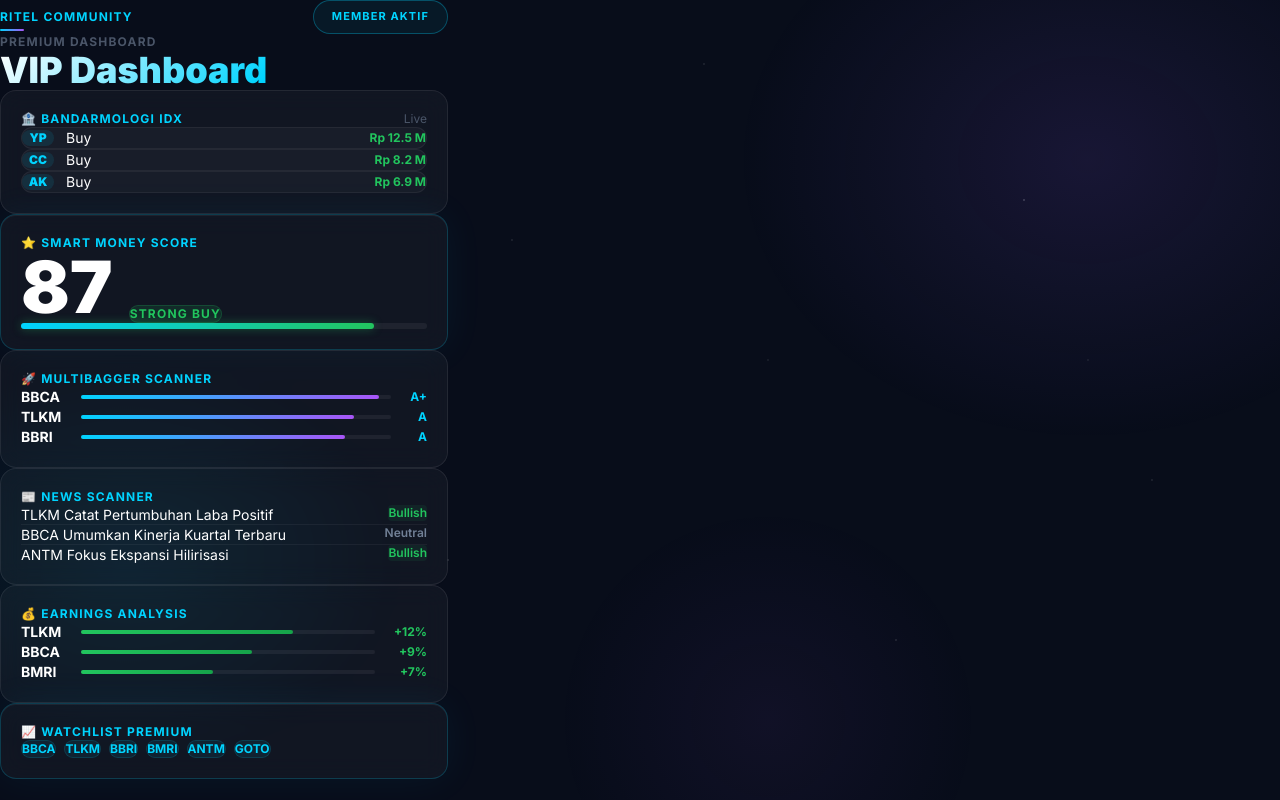
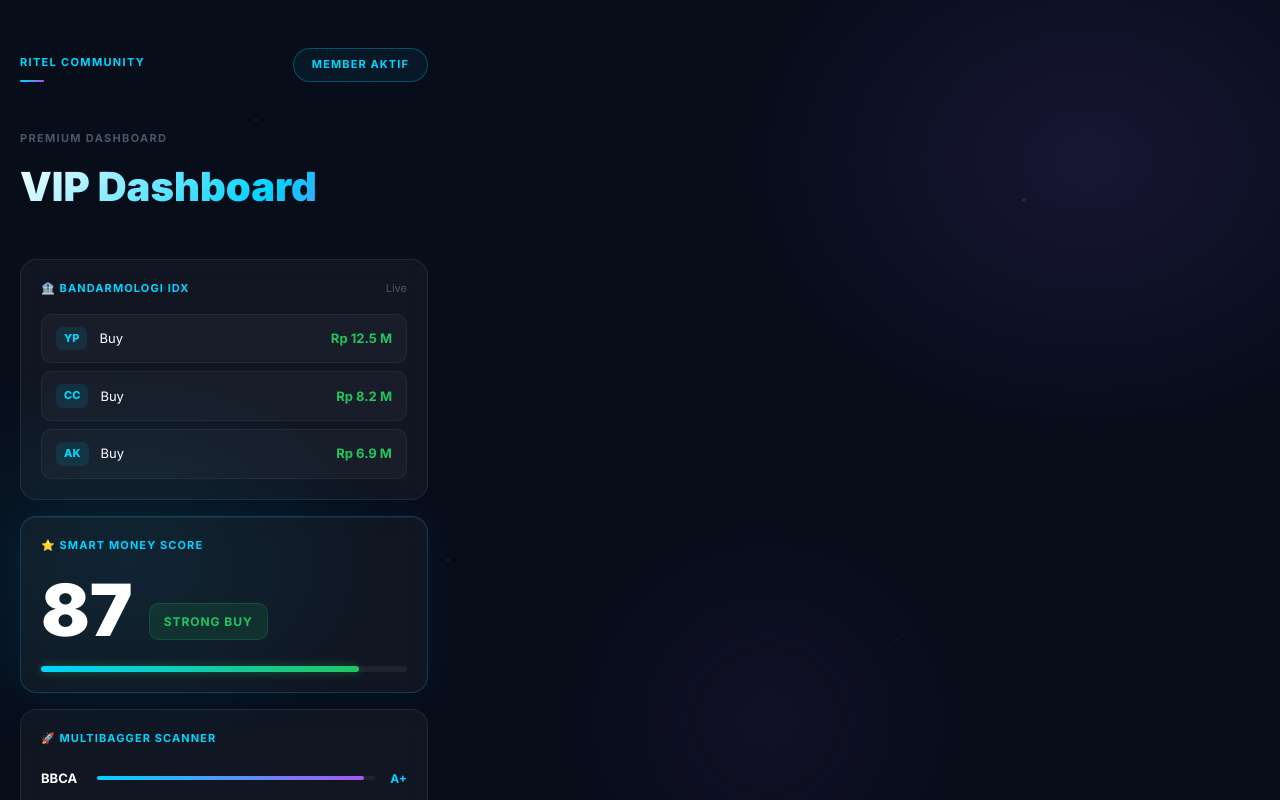
Before and after one commit to pediaboy/analisis, a Next.js app: page /dashboard in a window 1280 px wide. Shown: the top 800 px of the page. Built offline with nearby package versions, Linux system fonts and the light colour scheme.

Commit message:
fix spacing: proper padding & gaps — app/dashboard/page.tsx

```diff
--- a/app/dashboard/page.tsx
+++ b/app/dashboard/page.tsx
@@ -1,213 +1,185 @@
 export default async function DashboardPage() {
   return (
-    <main className="min-h-screen text-white max-w-md mx-auto px-5 pt-12 pb-12">
+    <main className="min-h-screen text-white max-w-md mx-auto" style={{ padding: "48px 20px 64px" }}>
 
       {/* NAV */}
-      <div className="flex items-center justify-between mb-12">
+      <div style={{ display: "flex", alignItems: "center", justifyContent: "space-between", marginBottom: "48px" }}>
         <div>
-          <span className="text-xs font-bold tracking-widest uppercase" style={{ color: "var(--cyan)" }}>
+          <span style={{ fontSize: "11px", fontWeight: 700, letterSpacing: "0.12em", textTransform: "uppercase", color: "var(--cyan)" }}>
             RITEL COMMUNITY
           </span>
-          <div className="w-6 h-0.5 mt-1 rounded-full" style={{ background: "linear-gradient(90deg, var(--cyan), var(--purple))" }} />
+          <div style={{ width: "24px", height: "2px", marginTop: "6px", borderRadius: "2px", background: "linear-gradient(90deg, var(--cyan), var(--purple))" }} />
         </div>
         <span className="pill">MEMBER AKTIF</span>
       </div>
 
       {/* HERO */}
-      <div className="mb-10">
-        <p className="text-xs font-bold tracking-widest uppercase mb-2" style={{ color: "var(--muted)" }}>
-          Premium Dashboard
-        </p>
-        <h1
-          className="text-4xl font-black"
-          style={{
-            background: "linear-gradient(135deg, #ffffff 0%, var(--cyan) 60%, var(--purple) 100%)",
-            WebkitBackgroundClip: "text",
-            WebkitTextFillColor: "transparent",
-            backgroundClip: "text",
-          }}
-        >
+      <div style={{ marginBottom: "40px" }}>
+        <span className="section-label">Premium Dashboard</span>
+        <h1 style={{
+          fontSize: "40px", fontWeight: 900, marginTop: "8px",
+          background: "linear-gradient(135deg, #ffffff 0%, var(--cyan) 60%, var(--purple) 100%)",
+          WebkitBackgroundClip: "text", WebkitTextFillColor: "transparent", backgroundClip: "text"
+        }}>
           VIP Dashboard
         </h1>
       </div>
 
-      <div className="space-y-4">
+      {/* CARDS */}
+      <div style={{ display: "flex", flexDirection: "column", gap: "16px" }}>
 
         {/* BANDARMOLOGI */}
-        <div className="glass p-5">
-          <div className="flex items-center justify-between mb-4">
-            <p className="text-xs font-bold tracking-widest uppercase" style={{ color: "var(--cyan)" }}>
+        <div className="glass">
+          <div style={{ display: "flex", alignItems: "center", justifyContent: "space-between", marginBottom: "16px" }}>
+            <span style={{ fontSize: "11px", fontWeight: 700, letterSpacing: "0.1em", textTransform: "uppercase", color: "var(--cyan)" }}>
               🏦 Bandarmologi IDX
-            </p>
-            <span className="text-xs" style={{ color: "var(--muted)" }}>Live</span>
+            </span>
+            <span style={{ fontSize: "11px", color: "var(--muted)" }}>Live</span>
           </div>
-          <div className="space-y-2">
+          <div style={{ display: "flex", flexDirection: "column", gap: "8px" }}>
             {[
-              { broker: "YP", action: "Buy", amount: "Rp 12.5 M", up: true },
-              { broker: "CC", action: "Buy", amount: "Rp 8.2 M", up: true },
-              { broker: "AK", action: "Buy", amount: "Rp 6.9 M", up: true },
+              { broker: "YP", action: "Buy", amount: "Rp 12.5 M" },
+              { broker: "CC", action: "Buy", amount: "Rp 8.2 M" },
+              { broker: "AK", action: "Buy", amount: "Rp 6.9 M" },
             ].map((b) => (
-              <div
-                key={b.broker}
-                className="flex items-center gap-3 px-3 py-2.5 rounded-xl"
-                style={{ background: "rgba(255,255,255,0.03)", border: "1px solid rgba(255,255,255,0.05)" }}
-              >
-                <span
-                  className="text-xs font-black px-2 py-0.5 rounded-lg w-8 text-center"
-                  style={{ background: "rgba(0,212,255,0.1)", color: "var(--cyan)" }}
-                >
-                  {b.broker}
-                </span>
-                <span className="text-sm text-white flex-1">{b.action}</span>
-                <span className="text-xs font-bold" style={{ color: "#22c55e" }}>{b.amount}</span>
+              <div key={b.broker} style={{
+                display: "flex", alignItems: "center", gap: "12px",
+                padding: "12px 14px", borderRadius: "10px",
+                background: "rgba(255,255,255,0.03)", border: "1px solid rgba(255,255,255,0.05)"
+              }}>
+                <span style={{
+                  fontSize: "11px", fontWeight: 800, padding: "3px 8px", borderRadius: "6px",
+                  background: "rgba(0,212,255,0.1)", color: "var(--cyan)", minWidth: "28px", textAlign: "center"
+                }}>{b.broker}</span>
+                <span style={{ fontSize: "13px", color: "white", flex: 1 }}>{b.action}</span>
+                <span style={{ fontSize: "13px", fontWeight: 700, color: "#22c55e" }}>{b.amount}</span>
               </div>
             ))}
           </div>
         </div>
 
         {/* SMART MONEY */}
-        <div className="glass-glow p-5">
-          <p className="text-xs font-bold tracking-widest uppercase mb-4" style={{ color: "var(--cyan)" }}>
+        <div className="glass-glow">
+          <span style={{ fontSize: "11px", fontWeight: 700, letterSpacing: "0.1em", textTransform: "uppercase", color: "var(--cyan)", display: "block", marginBottom: "20px" }}>
             ⭐ Smart Money Score
-          </p>
-          <div className="flex items-end gap-4 mb-4">
-            <span className="text-7xl font-black text-white leading-none">87</span>
-            <div className="pb-1">
-              <div
-                className="px-3 py-1.5 rounded-xl text-xs font-bold tracking-widest"
-                style={{ background: "rgba(34,197,94,0.12)", color: "#22c55e", border: "1px solid rgba(34,197,94,0.2)" }}
-              >
-                STRONG BUY
-              </div>
+          </span>
+          <div style={{ display: "flex", alignItems: "flex-end", gap: "16px", marginBottom: "20px" }}>
+            <span style={{ fontSize: "72px", fontWeight: 900, lineHeight: 1, color: "white" }}>87</span>
+            <div style={{ paddingBottom: "6px" }}>
+              <div style={{
+                padding: "8px 14px", borderRadius: "10px", fontSize: "12px", fontWeight: 700,
+                letterSpacing: "0.08em", background: "rgba(34,197,94,0.12)", color: "#22c55e",
+                border: "1px solid rgba(34,197,94,0.2)"
+              }}>STRONG BUY</div>
             </div>
           </div>
-          <div className="h-1.5 rounded-full" style={{ background: "rgba(255,255,255,0.06)" }}>
-            <div
-              className="h-full rounded-full"
-              style={{
-                width: "87%",
-                background: "linear-gradient(90deg, var(--cyan), #22c55e)",
-                boxShadow: "0 0 10px rgba(34,197,94,0.4)",
-              }}
-            />
+          <div style={{ height: "6px", borderRadius: "4px", background: "rgba(255,255,255,0.06)" }}>
+            <div style={{
+              width: "87%", height: "100%", borderRadius: "4px",
+              background: "linear-gradient(90deg, var(--cyan), #22c55e)",
+              boxShadow: "0 0 10px rgba(34,197,94,0.4)"
+            }} />
           </div>
         </div>
 
         {/* MULTIBAGGER */}
-        <div className="glass p-5">
-          <p className="text-xs font-bold tracking-widest uppercase mb-4" style={{ color: "var(--cyan)" }}>
+        <div className="glass">
+          <span style={{ fontSize: "11px", fontWeight: 700, letterSpacing: "0.1em", textTransform: "uppercase", color: "var(--cyan)", display: "block", marginBottom: "20px" }}>
             🚀 Multibagger Scanner
-          </p>
-          <div className="space-y-3">
+          </span>
+          <div style={{ display: "flex", flexDirection: "column", gap: "14px" }}>
             {[
               { kode: "BBCA", grade: "A+", pct: 96 },
               { kode: "TLKM", grade: "A", pct: 88 },
               { kode: "BBRI", grade: "A", pct: 85 },
             ].map((s) => (
-              <div key={s.kode} className="flex items-center gap-3">
-                <span className="font-bold text-white text-sm w-12">{s.kode}</span>
-                <div className="flex-1 h-1 rounded-full" style={{ background: "rgba(255,255,255,0.06)" }}>
-                  <div
-                    className="h-full rounded-full"
-                    style={{
-                      width: `${s.pct}%`,
-                      background: "linear-gradient(90deg, var(--cyan), var(--purple))",
-                    }}
-                  />
+              <div key={s.kode} style={{ display: "flex", alignItems: "center", gap: "12px" }}>
+                <span style={{ fontWeight: 700, color: "white", fontSize: "13px", minWidth: "44px" }}>{s.kode}</span>
+                <div style={{ flex: 1, height: "4px", borderRadius: "4px", background: "rgba(255,255,255,0.06)" }}>
+                  <div style={{
+                    width: `${s.pct}%`, height: "100%", borderRadius: "4px",
+                    background: "linear-gradient(90deg, var(--cyan), var(--purple))"
+                  }} />
                 </div>
-                <span className="text-xs font-bold w-6 text-right" style={{ color: "var(--cyan)" }}>
-                  {s.grade}
-                </span>
+                <span style={{ fontSize: "12px", fontWeight: 700, color: "var(--cyan)", minWidth: "20px", textAlign: "right" }}>{s.grade}</span>
               </div>
             ))}
           </div>
         </div>
 
         {/* NEWS */}
-        <div className="glass p-5">
-          <p className="text-xs font-bold tracking-widest uppercase mb-4" style={{ color: "var(--cyan)" }}>
+        <div className="glass">
+          <span style={{ fontSize: "11px", fontWeight: 700, letterSpacing: "0.1em", textTransform: "uppercase", color: "var(--cyan)", display: "block", marginBottom: "20px" }}>
             📰 News Scanner
-          </p>
-          <div className="space-y-3">
+          </span>
+          <div style={{ display: "flex", flexDirection: "column", gap: "0" }}>
             {[
               { title: "TLKM Catat Pertumbuhan Laba Positif", tag: "Bullish", color: "#22c55e" },
               { title: "BBCA Umumkan Kinerja Kuartal Terbaru", tag: "Neutral", color: "var(--muted-2)" },
               { title: "ANTM Fokus Ekspansi Hilirisasi", tag: "Bullish", color: "#22c55e" },
             ].map((n, i) => (
-              <div
-                key={n.title}
-                className="flex items-start justify-between gap-3 pb-3"
-                style={{ borderBottom: i < 2 ? "1px solid rgba(255,255,255,0.05)" : "none" }}
-              >
-                <span className="text-sm text-white leading-snug">{n.title}</span>
-                <span
-                  className="text-xs font-semibold px-2 py-0.5 rounded flex-shrink-0 mt-0.5"
-                  style={{ color: n.color, background: `${n.color}15` }}
-                >
-                  {n.tag}
-                </span>
+              <div key={n.title} style={{
+                display: "flex", alignItems: "flex-start", justifyContent: "space-between", gap: "12px",
+                padding: "14px 0",
+                borderBottom: i < 2 ? "1px solid rgba(255,255,255,0.05)" : "none"
+              }}>
+                <span style={{ fontSize: "13px", color: "white", lineHeight: 1.5, flex: 1 }}>{n.title}</span>
+                <span style={{
+                  fontSize: "11px", fontWeight: 600, padding: "3px 8px", borderRadius: "6px",
+                  color: n.color, background: `${n.color}18`, flexShrink: 0
+                }}>{n.tag}</span>
               </div>
             ))}
           </div>
         </div>
 
         {/* EARNINGS */}
-        <div className="glass p-5">
-          <p className="text-xs font-bold tracking-widest uppercase mb-4" style={{ color: "var(--cyan)" }}>
+        <div className="glass">
+          <span style={{ fontSize: "11px", fontWeight: 700, letterSpacing: "0.1em", textTransform: "uppercase", color: "var(--cyan)", display: "block", marginBottom: "20px" }}>
             💰 Earnings Analysis
-          </p>
-          <div className="space-y-3">
+          </span>
+          <div style={{ display: "flex", flexDirection: "column", gap: "14px" }}>
             {[
               { kode: "TLKM", pct: "+12%", bar: 72 },
               { kode: "BBCA", pct: "+9%", bar: 58 },
               { kode: "BMRI", pct: "+7%", bar: 45 },
             ].map((e) => (
-              <div key={e.kode} className="flex items-center gap-3 text-sm">
-                <span className="w-12 font-bold text-white">{e.kode}</span>
-                <div className="flex-1 h-1 rounded-full" style={{ background: "rgba(255,255,255,0.06)" }}>
-                  <div
-                    className="h-full rounded-full"
-                    style={{ width: `${e.bar}%`, background: "linear-gradient(90deg, #22c55e, #16a34a)" }}
-                  />
+              <div key={e.kode} style={{ display: "flex", alignItems: "center", gap: "12px" }}>
+                <span style={{ fontWeight: 700, color: "white", fontSize: "13px", minWidth: "44px" }}>{e.kode}</span>
+                <div style={{ flex: 1, height: "4px", borderRadius: "4px", background: "rgba(255,255,255,0.06)" }}>
+                  <div style={{
+                    width: `${e.bar}%`, height: "100%", borderRadius: "4px",
+                    background: "linear-gradient(90deg, #22c55e, #16a34a)"
+                  }} />
                 </div>
-                <span className="text-xs font-bold w-10 text-right" style={{ color: "#22c55e" }}>
-                  {e.pct}
-                </span>
+                <span style={{ fontSize: "12px", fontWeight: 700, color: "#22c55e", minWidth: "36px", textAlign: "right" }}>{e.pct}</span>
               </div>
             ))}
           </div>
         </div>
 
         {/* WATCHLIST */}
-        <div className="glass-glow p-5">
-          <p className="text-xs font-bold tracking-widest uppercase mb-4" style={{ color: "var(--cyan)" }}>
+        <div className="glass-glow">
+          <span style={{ fontSize: "11px", fontWeight: 700, letterSpacing: "0.1em", textTransform: "uppercase", color: "var(--cyan)", display: "block", marginBottom: "16px" }}>
             📈 Watchlist Premium
-          </p>
-          <div className="flex flex-wrap gap-2">
+          </span>
+          <div style={{ display: "flex", flexWrap: "wrap", gap: "8px" }}>
             {["BBCA", "TLKM", "BBRI", "BMRI", "ANTM", "GOTO"].map((s) => (
-              <span
-                key={s}
-                className="px-3 py-1.5 rounded-xl text-xs font-bold"
-                style={{
-                  background: "rgba(0,212,255,0.07)",
-                  color: "var(--cyan)",
-                  border: "1px solid rgba(0,212,255,0.15)",
-                }}
-              >
-                {s}
-              </span>
+              <span key={s} style={{
+                padding: "8px 14px", borderRadius: "10px", fontSize: "12px", fontWeight: 700,
+                background: "rgba(0,212,255,0.07)", color: "var(--cyan)",
+                border: "1px solid rgba(0,212,255,0.15)"
+              }}>{s}</span>
             ))}
           </div>
         </div>
 
         {/* FOOTER */}
         <div className="divider" />
-        <div className="text-center pt-2">
-          <p className="text-xs font-bold tracking-widest uppercase mb-1" style={{ color: "var(--muted)" }}>
-            Creator & Developer
-          </p>
-          <p className="font-bold text-white">THIRAFI THARIQ AL IDRIS</p>
-          <p className="text-xs mt-0.5" style={{ color: "var(--muted)" }}>@elthoriqqqq_</p>
+        <div style={{ textAlign: "center" }}>
+          <span className="section-label" style={{ display: "block", marginBottom: "8px" }}>Creator & Developer</span>
+          <p style={{ fontWeight: 700, fontSize: "15px", color: "white", marginBottom: "6px" }}>THIRAFI THARIQ AL IDRIS</p>
+          <p style={{ fontSize: "13px", color: "var(--muted)" }}>@elthoriqqqq_</p>
         </div>
 
       </div>
```
